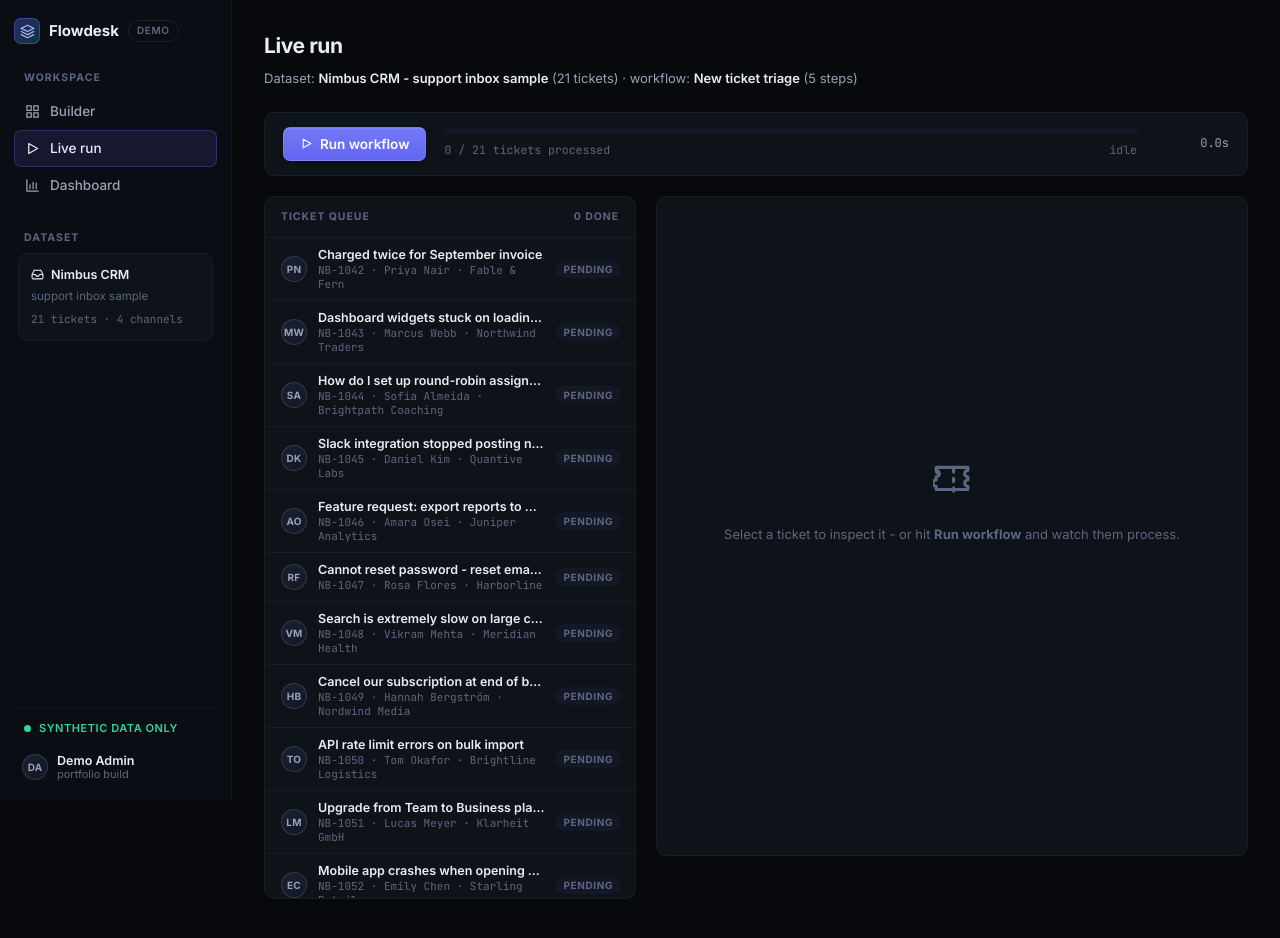
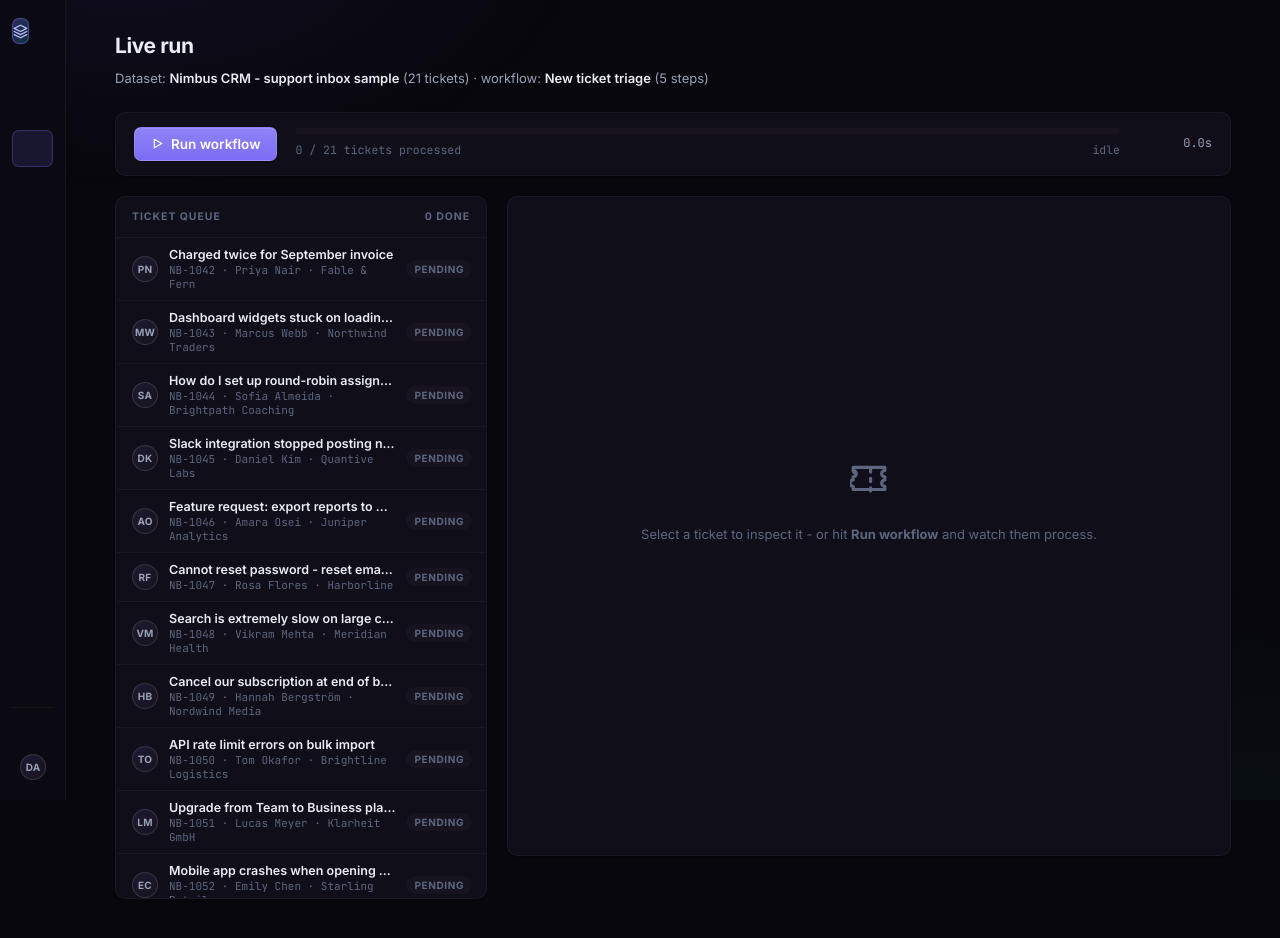
Before and after one commit to LivingstonDavid/flowdesk, a Next.js app: page /run in a window 1280 px wide. Shown: the top 938 px of the page. Built offline with nearby package versions, Linux system fonts and the light colour scheme.

Commit message:
Design refresh: electric iris + teal palette, aurora background, hover-expanding icon rail sidebar, right-side mobile drawer, micro-animations, scroll reveals

```diff
--- a/app/globals.css
+++ b/app/globals.css
@@ -5,11 +5,11 @@
    ============================================================ */
 
 :root {
-  --bg: #07090d;
-  --bg-1: #0a0d13;
-  --panel: #0e1219;
-  --panel-2: #131824;
-  --panel-3: #182031;
+  --bg: #08070d;
+  --bg-1: #0b0a12;
+  --panel: #100e18;
+  --panel-2: #17131f;
+  --panel-3: #1e1930;
   --hover: rgba(255, 255, 255, 0.035);
   --border: rgba(255, 255, 255, 0.07);
   --border-soft: rgba(255, 255, 255, 0.045);
@@ -17,12 +17,12 @@
   --text: #e9ecf3;
   --text-dim: #98a1b6;
   --text-faint: #5c6680;
-  --accent: #6366f1;
-  --accent-hi: #818cf8;
-  --accent-ink: #aab0ff;
-  --accent-soft: rgba(99, 102, 241, 0.13);
-  --cyan: #22d3ee;
-  --cyan-soft: rgba(34, 211, 238, 0.12);
+  --accent: #7c6cf5;
+  --accent-hi: #9a8fff;
+  --accent-ink: #c1baff;
+  --accent-soft: rgba(124, 108, 245, 0.13);
+  --cyan: #2dd4bf;
+  --cyan-soft: rgba(45, 212, 191, 0.12);
   --green: #34d399;
   --green-soft: rgba(52, 211, 153, 0.12);
   --amber: #fbbf24;
@@ -40,6 +40,12 @@
 
 * { box-sizing: border-box; }
 html, body { margin: 0; padding: 0; }
+body::before {
+  content: ""; position: fixed; inset: 0; z-index: -1; pointer-events: none;
+  background:
+    radial-gradient(760px 440px at 10% -10%, rgba(124, 108, 245, 0.08), transparent 62%),
+    radial-gradient(700px 480px at 96% 110%, rgba(45, 212, 191, 0.055), transparent 62%);
+}
 body {
   background: var(--bg);
   color: var(--text);
@@ -52,7 +58,7 @@ body {
 }
 a { color: inherit; text-decoration: none; }
 button { font-family: inherit; }
-::selection { background: rgba(99, 102, 241, 0.35); }
+::selection { background: rgba(124, 108, 245, 0.35); }
 
 ::-webkit-scrollbar { width: 10px; height: 10px; }
 ::-webkit-scrollbar-thumb { background: #232b3d; border-radius: 6px; border: 2px solid var(--bg); }
@@ -64,15 +70,15 @@ h1, h2, h3, h4 { letter-spacing: -0.02em; }
 /* ---------- Shared atoms ---------- */
 .btn {
   display: inline-flex; align-items: center; gap: 7px;
-  background: linear-gradient(180deg, #7578f7, var(--accent));
+  background: linear-gradient(180deg, #8f83f7, var(--accent));
   color: #fff; border: 1px solid rgba(255, 255, 255, 0.12);
   border-radius: var(--radius-sm);
   padding: 8px 16px; font-size: 13.5px; font-weight: 600; cursor: pointer;
   box-shadow: 0 1px 0 rgba(255,255,255,0.08) inset, var(--shadow-1);
   transition: filter 0.12s, transform 0.1s, box-shadow 0.15s, opacity 0.15s;
 }
-.btn:hover { filter: brightness(1.12); box-shadow: 0 1px 0 rgba(255,255,255,0.08) inset, 0 6px 20px rgba(99, 102, 241, 0.4); }
-.btn:active { transform: translateY(1px); }
+.btn:hover { filter: brightness(1.12); box-shadow: 0 1px 0 rgba(255,255,255,0.08) inset, 0 6px 20px rgba(124, 108, 245, 0.4); }
+.btn:active { transform: scale(0.97); }
 .btn:disabled { opacity: 0.4; cursor: not-allowed; filter: none; box-shadow: none; }
 .btn-ghost {
   background: var(--panel-2); color: var(--text-dim);
@@ -88,7 +94,7 @@ h1, h2, h3, h4 { letter-spacing: -0.02em; }
   border-radius: 999px; padding: 4px 12px;
   border: 1px solid var(--border); color: var(--text-dim); background: var(--panel);
 }
-.pill-cyan { color: var(--cyan); border-color: rgba(34, 211, 238, 0.3); background: var(--cyan-soft); }
+.pill-cyan { color: var(--cyan); border-color: rgba(45, 212, 191, 0.3); background: var(--cyan-soft); }
 
 .chip {
   display: inline-flex; align-items: center; gap: 5px;
@@ -96,12 +102,12 @@ h1, h2, h3, h4 { letter-spacing: -0.02em; }
   background: var(--panel-2); border: 1px solid var(--border); color: var(--text-dim);
   white-space: nowrap;
 }
-.chip.cat { background: var(--accent-soft); border-color: rgba(99, 102, 241, 0.35); color: var(--accent-ink); }
+.chip.cat { background: var(--accent-soft); border-color: rgba(124, 108, 245, 0.35); color: var(--accent-ink); }
 .chip.p1 { background: var(--red-soft); border-color: rgba(248, 113, 113, 0.35); color: var(--red); }
 .chip.p2 { background: var(--amber-soft); border-color: rgba(251, 191, 36, 0.3); color: var(--amber); }
-.chip.p3 { background: var(--cyan-soft); border-color: rgba(34, 211, 238, 0.3); color: var(--cyan); }
+.chip.p3 { background: var(--cyan-soft); border-color: rgba(45, 212, 191, 0.3); color: var(--cyan); }
 .chip.esc { background: var(--red-soft); border-color: rgba(248, 113, 113, 0.35); color: var(--red); }
-.chip.vip { background: var(--cyan-soft); border-color: rgba(34, 211, 238, 0.3); color: var(--cyan); }
+.chip.vip { background: var(--cyan-soft); border-color: rgba(45, 212, 191, 0.3); color: var(--cyan); }
 .chip.ok { background: var(--green-soft); border-color: rgba(52, 211, 153, 0.3); color: var(--green); }
 
 .avatar {
@@ -142,12 +148,12 @@ h1, h2, h3, h4 { letter-spacing: -0.02em; }
 .mono { font-family: var(--mono); font-size: 12px; color: var(--text-faint); }
 
 /* ---------- Brand ---------- */
-.brand { display: flex; align-items: center; gap: 9px; font-weight: 700; font-size: 15px; }
+.brand { display: flex; align-items: center; gap: 9px; font-weight: 700; font-size: 15px; white-space: nowrap; }
 .brand-mark {
   display: inline-flex; align-items: center; justify-content: center;
   width: 26px; height: 26px; border-radius: 7px;
   background: linear-gradient(140deg, rgba(99,102,241,0.35), rgba(34,211,238,0.2));
-  border: 1px solid rgba(99, 102, 241, 0.45);
+  border: 1px solid rgba(124, 108, 245, 0.45);
   color: var(--accent-ink);
 }
 .brand-tag {
@@ -157,17 +163,22 @@ h1, h2, h3, h4 { letter-spacing: -0.02em; }
 }
 
 /* ---------- App shell (sidebar) ---------- */
-.shell {
-  display: grid; grid-template-columns: 232px 1fr;
-  min-height: 100vh;
-}
+.shell { display: block; min-height: 100vh; }
 .sidebar {
-  position: sticky; top: 0; height: 100vh;
+  position: fixed; left: 0; top: 0; bottom: 0; z-index: 70;
+  width: 66px; overflow: hidden; white-space: nowrap;
   display: flex; flex-direction: column;
-  padding: 18px 14px 14px;
+  padding: 18px 12px 14px;
   background: var(--bg-1);
   border-right: 1px solid var(--border-soft);
+  transition: width 0.18s ease, box-shadow 0.18s ease;
 }
+.sidebar .fade, .sidebar .lbl { opacity: 0; transition: opacity 0.12s ease; }
+@media (hover: hover) and (min-width: 981px) {
+  .sidebar:hover { width: 238px; box-shadow: var(--shadow-3); border-right-color: var(--border); }
+  .sidebar:hover .fade, .sidebar:hover .lbl { opacity: 1; transition: opacity 0.18s ease 0.06s; }
+}
+.shell-main { min-width: 0; margin-left: 66px; }
 .side-section { margin-top: 26px; }
 .side-label {
   font-size: 10.5px; font-weight: 700; letter-spacing: 0.1em; text-transform: uppercase;
@@ -175,7 +186,7 @@ h1, h2, h3, h4 { letter-spacing: -0.02em; }
 }
 .side-link {
   display: flex; align-items: center; gap: 10px;
-  padding: 7px 10px; border-radius: var(--radius-sm);
+  padding: 7px 11px; border-radius: var(--radius-sm);
   color: var(--text-dim); font-weight: 500; font-size: 13.5px;
   border: 1px solid transparent;
   transition: background 0.12s, color 0.12s;
@@ -183,10 +194,10 @@ h1, h2, h3, h4 { letter-spacing: -0.02em; }
 .side-link:hover { background: var(--hover); color: var(--text); }
 .side-link.active {
   background: var(--accent-soft); color: var(--text);
-  border-color: rgba(99, 102, 241, 0.3);
+  border-color: rgba(124, 108, 245, 0.3);
 }
 .side-dataset {
-  margin: 0 4px; padding: 11px 12px;
+  margin: 0 2px; min-width: 198px; padding: 11px 12px;
   background: var(--panel); border: 1px solid var(--border-soft); border-radius: var(--radius);
 }
 .side-dataset-name { display: flex; align-items: center; gap: 7px; font-size: 12.5px; font-weight: 600; }
@@ -195,7 +206,7 @@ h1, h2, h3, h4 { letter-spacing: -0.02em; }
 .side-spacer { flex: 1; }
 .side-foot { border-top: 1px solid var(--border-soft); padding-top: 12px; }
 .side-badge {
-  display: flex; align-items: center; gap: 8px;
+  display: flex; align-items: center; gap: 8px; white-space: nowrap;
   font-size: 11px; font-weight: 600; letter-spacing: 0.05em; text-transform: uppercase;
   color: var(--green); padding: 0 10px 12px;
 }
@@ -223,7 +234,7 @@ h1, h2, h3, h4 { letter-spacing: -0.02em; }
 .topnav-link:hover { color: var(--text); background: var(--hover); }
 .nav-badge {
   font-size: 10.5px; font-weight: 700; letter-spacing: 0.08em; text-transform: uppercase;
-  color: var(--cyan); border: 1px solid rgba(34, 211, 238, 0.3); background: var(--cyan-soft);
+  color: var(--cyan); border: 1px solid rgba(45, 212, 191, 0.3); background: var(--cyan-soft);
   border-radius: 999px; padding: 4px 11px;
 }
 
@@ -245,8 +256,8 @@ h1, h2, h3, h4 { letter-spacing: -0.02em; }
 .hero-glow {
   position: absolute; inset: -200px 0 auto; height: 480px; pointer-events: none;
   background:
-    radial-gradient(600px 260px at 50% 0%, rgba(99, 102, 241, 0.16), transparent 70%),
-    radial-gradient(400px 200px at 70% 10%, rgba(34, 211, 238, 0.07), transparent 70%);
+    radial-gradient(600px 260px at 50% 0%, rgba(124, 108, 245, 0.16), transparent 70%),
+    radial-gradient(400px 200px at 70% 10%, rgba(45, 212, 191, 0.07), transparent 70%);
 }
 .hero-grid-bg {
   position: absolute; inset: 0; pointer-events: none; opacity: 0.5;
@@ -347,7 +358,7 @@ h1, h2, h3, h4 { letter-spacing: -0.02em; }
   padding: 10px 11px; margin-bottom: 8px; cursor: grab; color: var(--text);
   transition: border-color 0.15s, transform 0.1s, background 0.15s;
 }
-.palette-item:hover { border-color: rgba(99, 102, 241, 0.45); background: var(--panel-3); transform: translateY(-1px); }
+.palette-item:hover { border-color: rgba(124, 108, 245, 0.45); background: var(--panel-3); transform: translateY(-1px); }
 .palette-item:active { cursor: grabbing; }
 .palette-item .pn { font-weight: 600; font-size: 13px; }
 .palette-item .pb { font-size: 11px; color: var(--text-faint); margin-top: 1px; line-height: 1.4; }
@@ -374,7 +385,7 @@ h1, h2, h3, h4 { letter-spacing: -0.02em; }
 }
 .flow-node:hover { border-color: var(--border-strong); }
 .flow-node.dragging { opacity: 0.4; }
-.flow-node.trigger { border-color: rgba(34, 211, 238, 0.35); background: linear-gradient(160deg, var(--panel) 55%, rgba(34, 211, 238, 0.05)); }
+.flow-node.trigger { border-color: rgba(45, 212, 191, 0.35); background: linear-gradient(160deg, var(--panel) 55%, rgba(45, 212, 191, 0.05)); }
 .node-head { display: flex; align-items: center; gap: 10px; }
 .node-grip { cursor: grab; color: var(--text-faint); display: inline-flex; padding: 2px; }
 .node-titles { min-width: 0; }
@@ -398,7 +409,7 @@ h1, h2, h3, h4 { letter-spacing: -0.02em; }
   border-radius: 6px; padding: 6px 9px; font-size: 12.5px; font-family: inherit; cursor: pointer;
 }
 .config-field select:hover { border-color: var(--border-strong); }
-.config-field select:focus { outline: 2px solid rgba(99, 102, 241, 0.5); outline-offset: 1px; }
+.config-field select:focus { outline: 2px solid rgba(124, 108, 245, 0.5); outline-offset: 1px; }
 .canvas-empty {
   position: relative; text-align: center; color: var(--text-faint); padding: 54px 20px; font-size: 13.5px;
   border: 1.5px dashed var(--border); border-radius: var(--radius); max-width: 540px; margin: 0 auto;
@@ -509,10 +520,10 @@ h1, h2, h3, h4 { letter-spacing: -0.02em; }
 .conf-label { font-size: 10.5px; color: var(--text-faint); font-family: var(--mono); }
 .step-active {
   display: flex; align-items: center; gap: 10px; padding: 11px 14px; margin-bottom: 14px;
-  border: 1px dashed rgba(34, 211, 238, 0.4); border-radius: var(--radius-sm); color: var(--cyan); font-size: 12.5px;
+  border: 1px dashed rgba(45, 212, 191, 0.4); border-radius: var(--radius-sm); color: var(--cyan); font-size: 12.5px;
 }
 .spinner {
-  width: 13px; height: 13px; border: 2px solid rgba(34, 211, 238, 0.25); border-top-color: var(--cyan);
+  width: 13px; height: 13px; border: 2px solid rgba(45, 212, 191, 0.25); border-top-color: var(--cyan);
   border-radius: 50%; animation: spin 0.7s linear infinite; flex-shrink: 0;
 }
 @keyframes spin { to { transform: rotate(360deg); } }
@@ -541,7 +552,7 @@ h1, h2, h3, h4 { letter-spacing: -0.02em; }
 .bar-label { width: 118px; flex-shrink: 0; color: var(--text-dim); overflow: hidden; text-overflow: ellipsis; white-space: nowrap; }
 .bar-track { flex: 1; height: 14px; background: var(--bg-1); border-radius: 4px; overflow: hidden; }
 .bar-fill { height: 100%; border-radius: 4px; background: linear-gradient(90deg, var(--accent), var(--accent-hi)); animation: grow 0.7s ease; }
-.bar-fill.alt { background: linear-gradient(90deg, #0e7490, var(--cyan)); }
+.bar-fill.alt { background: linear-gradient(90deg, #0f766e, var(--cyan)); }
 @keyframes grow { from { width: 0 !important; } }
 .bar-count { width: 30px; text-align: right; font-family: var(--mono); font-size: 11.5px; color: var(--text-dim); }
 .bar-pct { width: 40px; text-align: right; font-family: var(--mono); font-size: 11px; color: var(--text-faint); }
@@ -591,13 +602,14 @@ h1, h2, h3, h4 { letter-spacing: -0.02em; }
 }
 @keyframes fadeIn { from { opacity: 0; } to { opacity: 1; } }
 .drawer {
-  position: fixed; top: 0; left: 0; bottom: 0; width: 268px; max-width: 84vw;
-  background: var(--bg-1); border-right: 1px solid var(--border);
+  position: fixed; top: 0; right: 0; bottom: 0; width: 268px; max-width: 84vw;
+  background: var(--bg-1); border-left: 1px solid var(--border);
   padding: 14px; z-index: 101; display: flex; flex-direction: column;
   overflow-y: auto; animation: drawerIn 0.18s ease;
   box-shadow: var(--shadow-3);
 }
-@keyframes drawerIn { from { transform: translateX(-100%); } to { transform: none; } }
+.drawer .fade, .drawer .lbl { opacity: 1; }
+@keyframes drawerIn { from { transform: translateX(100%); } to { transform: none; } }
 .drawer-head { display: flex; align-items: center; justify-content: space-between; }
 .drawer .brand-tag { display: inline-block; }
 
@@ -608,7 +620,7 @@ h1, h2, h3, h4 { letter-spacing: -0.02em; }
 
 @media (max-width: 980px) {
   /* shell: hide sidebar, show mobile topbar */
-  .shell { grid-template-columns: 1fr; }
+  .shell-main { margin-left: 0; }
   .sidebar { display: none; }
   .mobile-topbar {
     display: flex; align-items: center; justify-content: space-between;
@@ -681,3 +693,24 @@ h1, h2, h3, h4 { letter-spacing: -0.02em; }
 
 .dl-name { overflow: hidden; text-overflow: ellipsis; white-space: nowrap; min-width: 0; }
 .dash-table td.mono { white-space: nowrap; }
+
+/* flowing connector in the builder canvas */
+.flow-rail::before {
+  background-size: 100% 240%;
+  animation: flowDown 4s linear infinite;
+}
+@keyframes flowDown { from { background-position: 0 0; } to { background-position: 0 240%; } }
+
+/* subtle hover lift on dashboard + run cards */
+.stat-card, .dash-panel, .tl-card { transition: border-color 0.15s ease, transform 0.15s ease; }
+.stat-card:hover, .dash-panel:hover { border-color: var(--border-strong); }
+
+/* scroll-reveal for landing sections (progressive enhancement) */
+@keyframes revealUp { from { opacity: 0; transform: translateY(22px); } to { opacity: 1; transform: none; } }
+@supports (animation-timeline: view()) {
+  .feature-card, .metric-strip, .hero-preview {
+    animation: revealUp linear both;
+    animation-timeline: view();
+    animation-range: entry 0% entry 45%;
+  }
+}
--- a/app/layout.tsx
+++ b/app/layout.tsx
@@ -14,7 +14,7 @@ export const metadata: Metadata = {
 };
 
 export const viewport: Viewport = {
-  themeColor: "#07090d",
+  themeColor: "#08070d",
 };
 
 export default function RootLayout({ children }: { children: React.ReactNode }) {
--- a/components/Shell.tsx
+++ b/components/Shell.tsx
@@ -15,15 +15,15 @@ function Brand({ tag }: { tag: string }) {
   return (
     <Link href="/" className="brand">
       <span className="brand-mark"><Icon name="layers" size={15} /></span>
-      <span className="brand-name">Flowdesk</span>
-      <span className="brand-tag">{tag}</span>
+      <span className="brand-name fade">Flowdesk</span>
+      <span className="brand-tag fade">{tag}</span>
     </Link>
   );
 }
 
 function DatasetCard() {
   return (
-    <div className="side-dataset">
+    <div className="side-dataset fade">
       <div className="side-dataset-name">
         <Icon name="inbox" size={13} /> Nimbus CRM
       </div>
@@ -44,7 +44,7 @@ function NavLinks({ pathname, onNavigate }: { pathname: string; onNavigate?: ()
           className={`side-link ${pathname.startsWith(t.href) ? "active" : ""}`}
         >
           <Icon name={t.icon} size={15} />
-          {t.label}
+          <span className="lbl">{t.label}</span>
         </Link>
       ))}
     </>
@@ -80,7 +80,7 @@ export default function Shell({ children }: { children: React.ReactNode }) {
         </div>
         <div className="side-spacer" />
         <div className="side-badge" style={{ paddingTop: 14 }}>
-          <span className="pulse-dot" /> Synthetic data only
+          <span className="pulse-dot" /> <span className="lbl">Synthetic data only</span>
         </div>
       </div>
     </div>
@@ -92,21 +92,21 @@ export default function Shell({ children }: { children: React.ReactNode }) {
         <aside className="sidebar">
           <Brand tag="demo" />
           <div className="side-section">
-            <div className="side-label">Workspace</div>
+            <div className="side-label lbl">Workspace</div>
             <NavLinks pathname={pathname} />
           </div>
           <div className="side-section">
-            <div className="side-label">Dataset</div>
+            <div className="side-label lbl">Dataset</div>
             <DatasetCard />
           </div>
           <div className="side-spacer" />
           <div className="side-foot">
             <div className="side-badge">
-              <span className="pulse-dot" /> Synthetic data only
+              <span className="pulse-dot" /> <span className="lbl">Synthetic data only</span>
             </div>
             <div className="side-user">
               <span className="avatar sm">DA</span>
-              <span className="side-user-meta">
+              <span className="side-user-meta fade">
                 <span className="side-user-name">Demo Admin</span>
                 <span className="side-user-sub">portfolio build</span>
               </span>
```
Also changed, not shown: app/dashboard/page.tsx (+6 -6 lines), app/icon.svg.
